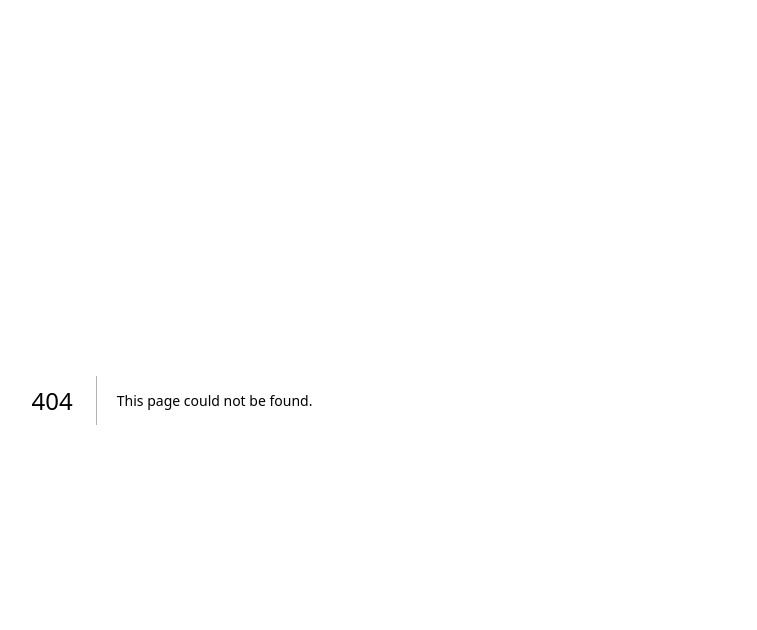
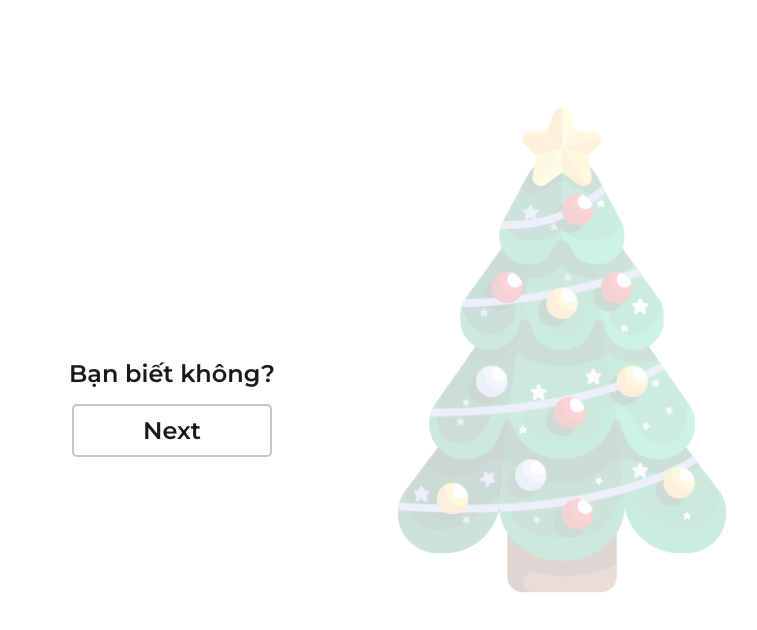
Before and after one commit to thuanvoexecutionlab/xmas, a Next.js app: page /start1 in a window 1280 px wide. Before the commit this address had no page. Shown: the top 630 px of the page, without its empty margins (468-1225 px from the left). Built offline with nearby package versions, Linux system fonts and the light colour scheme.

Commit message:
Add files via upload

```diff
--- /dev/null
+++ b/pages/start1/Start.module.css
@@ -0,0 +1,19 @@
+.container {
+  padding: 0 2rem;
+}
+
+.main {
+  min-height: 100vh;
+  display: flex;
+  flex-direction: column;
+  justify-content: center;
+  align-items: center;
+}
+
+.bg{
+  position: fixed;
+  top: 100px;
+  right: 0;
+  opacity: 0.2;
+  z-index: -1;
+}
--- /dev/null
+++ b/pages/start1/index.tsx
@@ -0,0 +1,42 @@
+import Head from "next/head";
+import Image from "next/image";
+import React, { useEffect, useState } from "react";
+import styles from "./Start.module.css";
+import Title from "../../components/Title";
+import ImageApp from "../../components/Image";
+import Xmas from "../../components/Xmas";
+
+export interface IAboutPageProps {}
+
+export default function StartPage(props: IAboutPageProps) {
+  const [num, setNum] = useState(100);
+
+  useEffect(() => {
+    const interval = setInterval(() => {
+      setNum((prev) => prev - 1);
+    }, 30);
+    if (num === 0) {
+      clearInterval(interval);
+    }
+    return () => clearInterval(interval);
+  }, [num]);
+
+  return (
+    <div>
+      <Head>
+        <title>Xmas Gift</title>
+        <link rel="icon" href="/favicon.ico" />
+      </Head>
+      <main className={styles.main}>
+        {(num > 0 && <Title title={"" + num} />) || <Xmas />}
+      </main>
+      <Image
+        src="/images/christmas-tree.png"
+        alt="bg"
+        className={styles.bg}
+        width={500}
+        height={500}
+      />
+    </div>
+  );
+}
```
